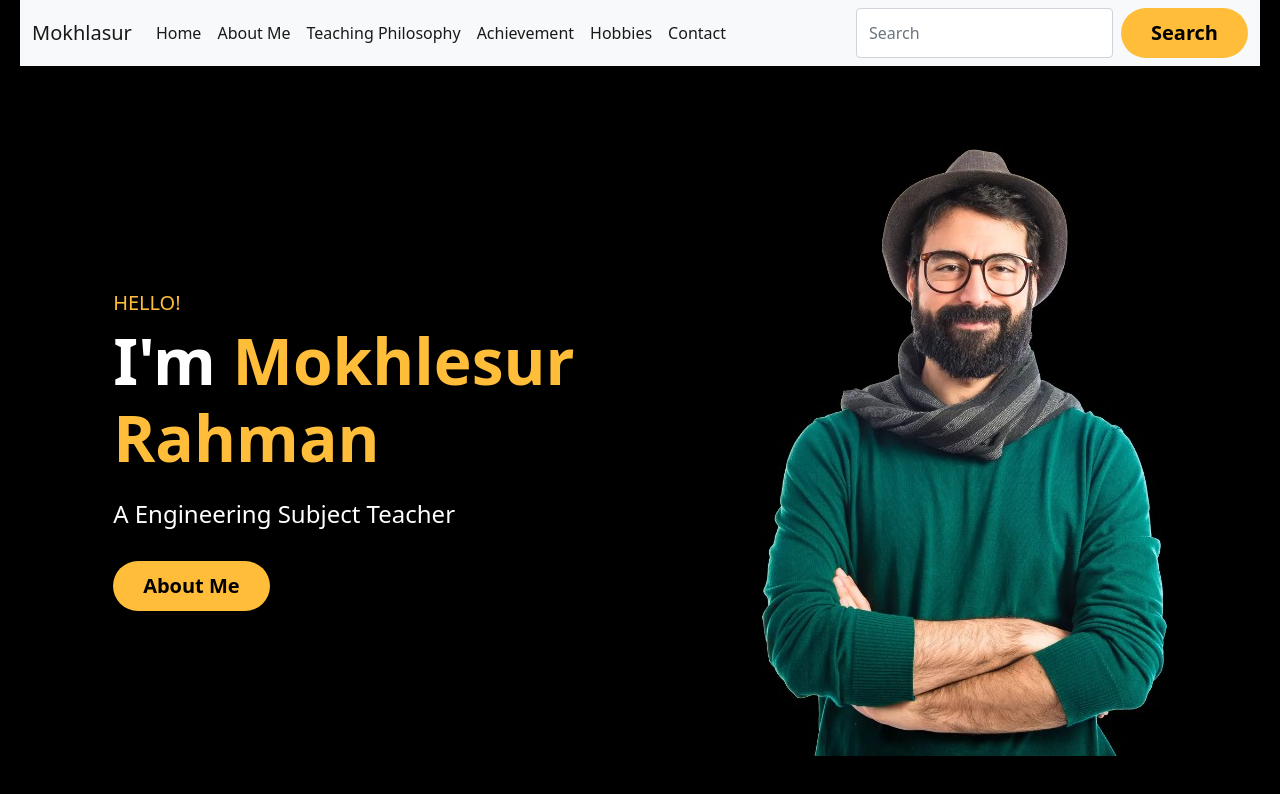
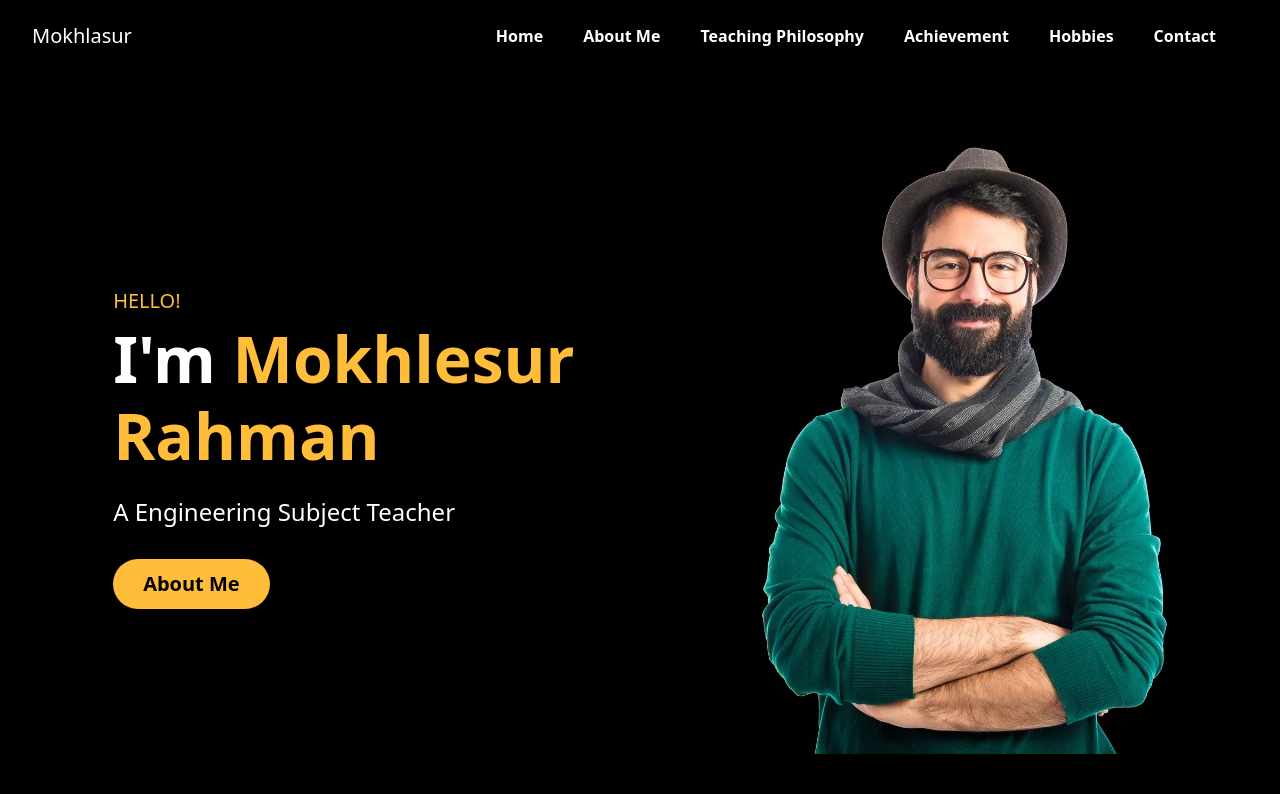
Before and after one commit to rjmahfuztech/mokhlasur-rahman, a plain HTML site: page index.html in a window 1280 px wide. Drawn offline with nearby package versions, Linux system fonts and the light colour scheme.

Commit message:
header and navbar updated

```diff
--- a/index.html
+++ b/index.html
@@ -20,7 +20,7 @@
   <body>
     <div class="web-width">
       <header class="header">
-        <nav class="navbar navbar-expand-lg navbar-light bg-light">
+        <nav class="navbar navbar-expand-lg navbar-dark mt-2">
           <div class="container-fluid">
             <a class="navbar-brand" href="#">Mokhlasur</a>
             <button
@@ -35,7 +35,7 @@
               <span class="navbar-toggler-icon"></span>
             </button>
             <div class="collapse navbar-collapse" id="navbarSupportedContent">
-              <ul class="navbar-nav me-auto mb-2 mb-lg-0">
+              <ul class="navbar-nav ms-auto mb-2 mb-lg-0">
                 <li class="nav-item">
                   <a class="nav-link active" aria-current="page" href="#"
                     >Home</a
@@ -67,17 +67,6 @@
                   >
                 </li>
               </ul>
-              <form class="d-flex">
-                <input
-                  class="form-control me-2"
-                  type="search"
-                  placeholder="Search"
-                  aria-label="Search"
-                />
-                <button class="btn btn-outline-success" type="submit">
-                  Search
-                </button>
-              </form>
             </div>
           </div>
         </nav>
--- a/style/style.css
+++ b/style/style.css
@@ -27,6 +27,12 @@ body {
 }
 
 /* Header Style  */
+.header ul > li {
+  margin-right: 1.5rem;
+}
+.header ul > li > a {
+  font-weight: 600;
+}
 .header-banner {
   display: flex;
   justify-content: space-around;
@@ -53,6 +59,9 @@ body {
     width: 100%;
     margin-top: 30px;
   }
+  .section-margin {
+    margin-top: 3rem;
+  }
 }
 
 @media screen and (min-width: 576px) and (max-width: 992px) {
```
